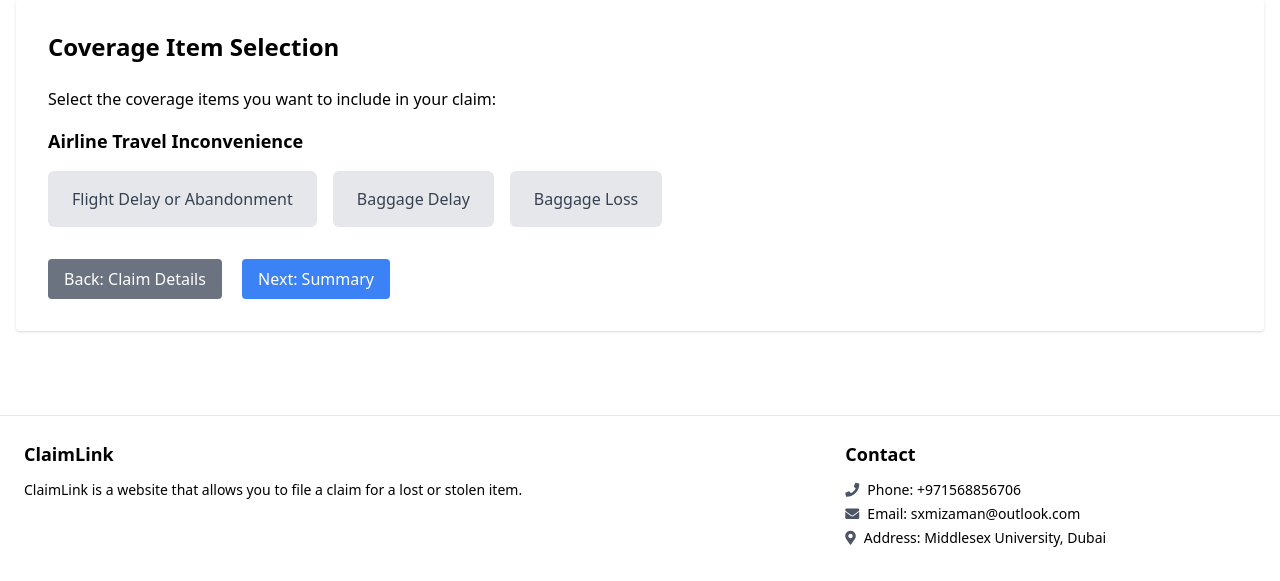
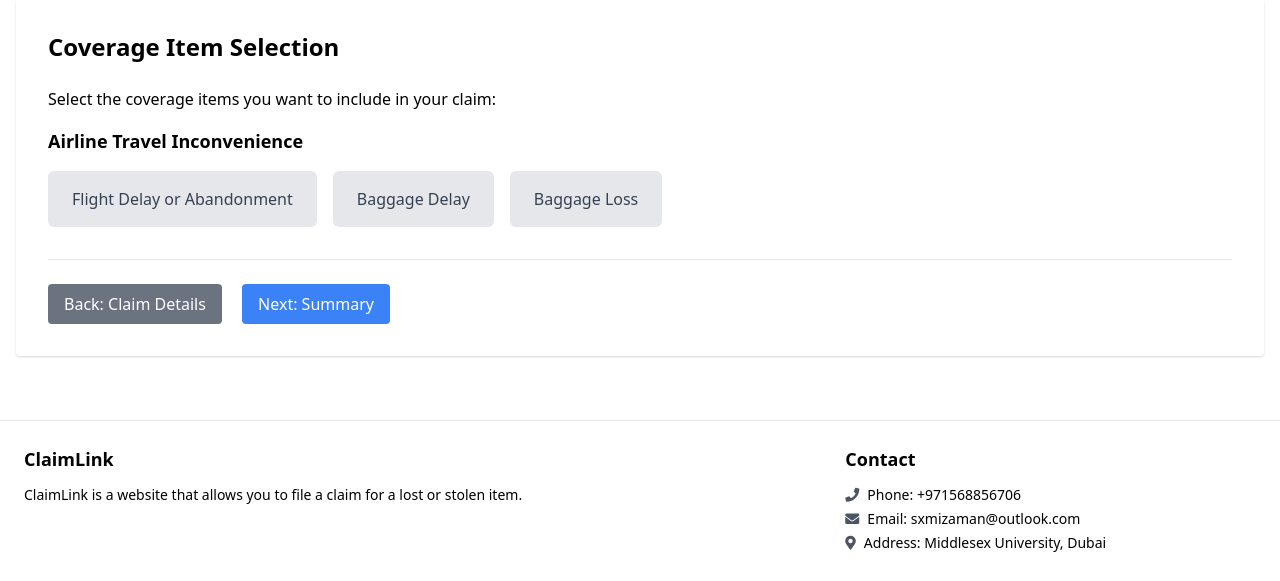
Before and after one commit to samizaman/ClaimLink, a Django app: page /coverage-items-selection/ in a window 1280 px wide. Shown: the part 224-805 px from the top of the page. Before the commit the page ends 771 px from the top, so only its background shows below. Run offline with Django 4.2, Linux system fonts and the light colour scheme; some libraries are stand-ins or nearby versions.

Commit message:
add Horizontal line with padding in coverage items page

```diff
--- a/templates/coverage_items_selection.html
+++ b/templates/coverage_items_selection.html
@@ -47,6 +47,9 @@
                 </div>
             </div>
 
+            <!-- Horizontal line with padding -->
+            <hr class="my-6">
+
             <div class="mt-6">
                 <button type="button" onclick="window.history.back()"
                         class="bg-gray-500 hover:bg-gray-600 text-white py-2 px-4 rounded mr-4 transition duration-200 ease-in-out">
```
